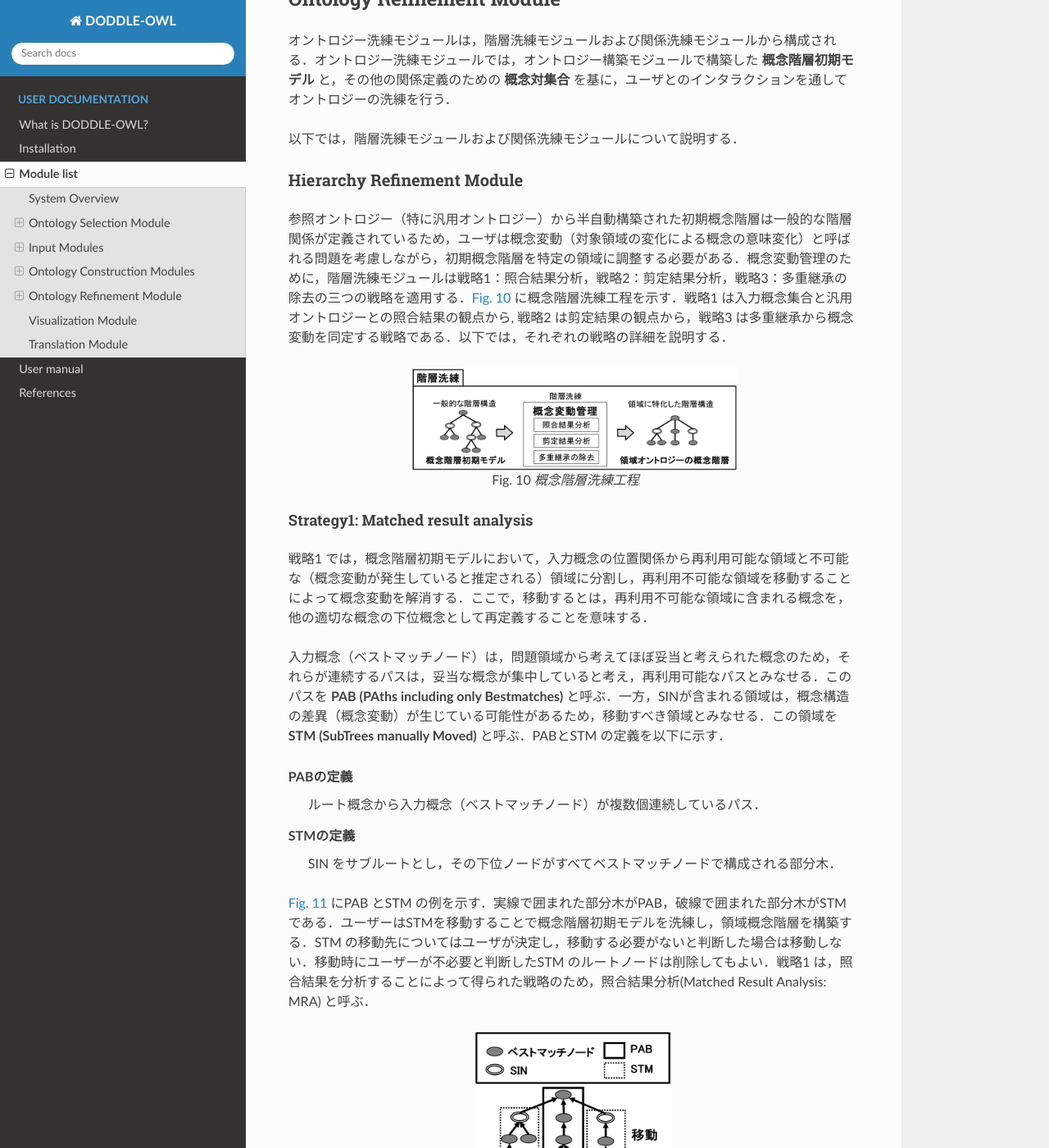
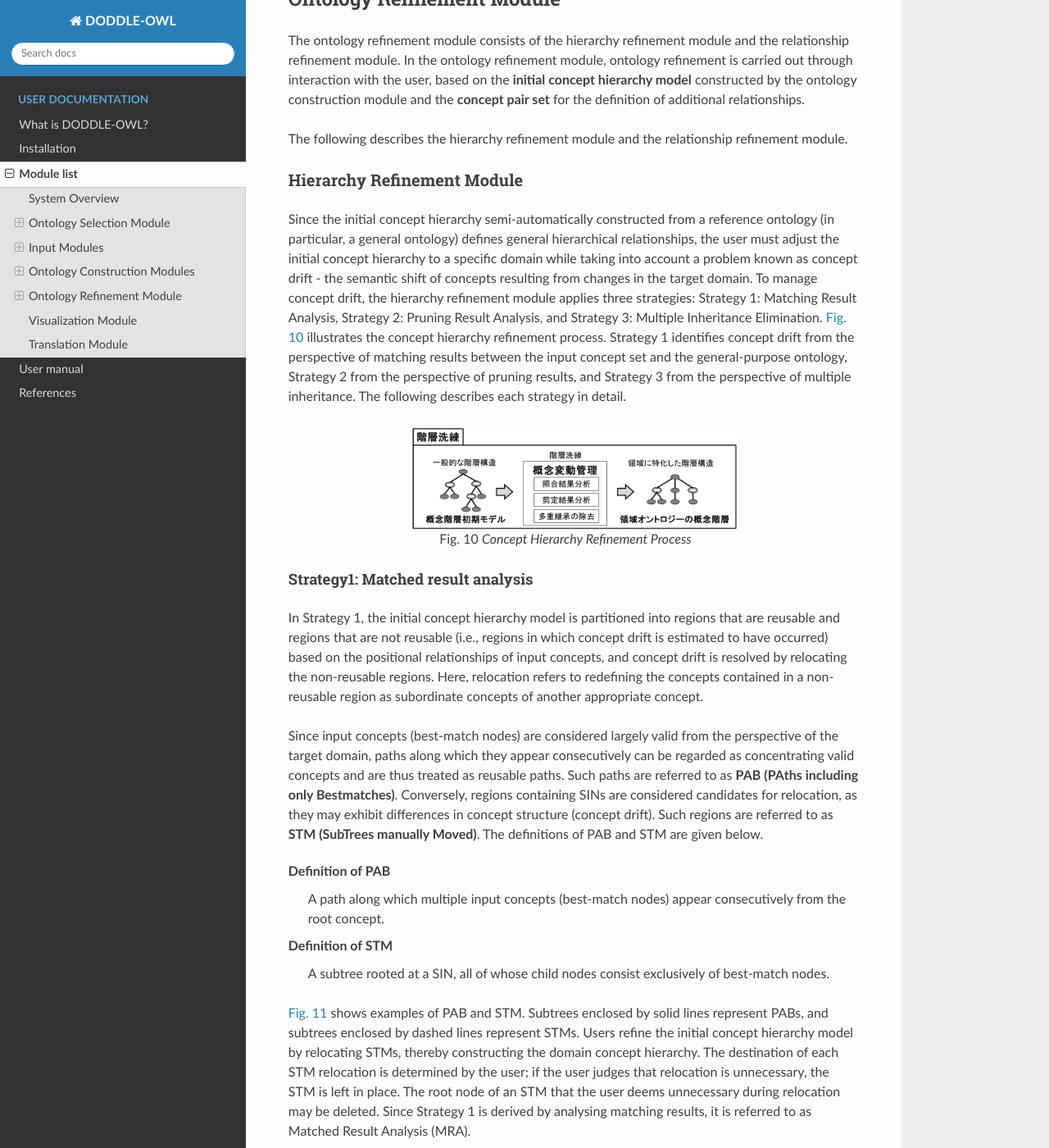
Before and after one commit to doddle-owl/doddle-owl-en-docs, a Sphinx documentation site: the page built from docs/source/modules.rst, in a window 1280 px wide and 1400 px high, scrolled down 21428 px. Shown: the whole window at 82% size. Built offline with Sphinx 7.4.7 and the Read the Docs theme 3.1.0, drawn with Linux system fonts in a browser that asks for light colours; some of the changed text lies outside the part shown.

Commit message:
update ontology refinement module

```diff
--- a/docs/source/modules.rst
+++ b/docs/source/modules.rst
@@ -426,36 +426,35 @@ In the ontology construction module, case 1 is addressed by substituting the val
 
 Ontology Refinement Module
 ================================
-オントロジー洗練モジュールは，階層洗練モジュールおよび関係洗練モジュールから構成される．オントロジー洗練モジュールでは，オントロジー構築モジュールで構築した **概念階層初期モデル** と，その他の関係定義のための **概念対集合** を基に，ユーザとのインタラクションを通してオントロジーの洗練を行う．
+The ontology refinement module consists of the hierarchy refinement module and the relationship refinement module. In the ontology refinement module, ontology refinement is carried out through interaction with the user, based on the **initial concept hierarchy model** constructed by the ontology construction module and the **concept pair set** for the definition of additional relationships.
 
-以下では，階層洗練モジュールおよび関係洗練モジュールについて説明する．
+The following describes the hierarchy refinement module and the relationship refinement module.
 
 Hierarchy Refinement Module
 -----------------------------------
-参照オントロジー（特に汎用オントロジー）から半自動構築された初期概念階層は一般的な階層関係が定義されているため，ユーザは概念変動（対象領域の変化による概念の意味変化）と呼ばれる問題を考慮しながら，初期概念階層を特定の領域に調整する必要がある．概念変動管理のために，階層洗練モジュールは戦略1：照合結果分析，戦略2：剪定結果分析，戦略3：多重継承の除去の三つの戦略を適用する．:numref:`process-tree-refinement` に概念階層洗練工程を示す．戦略1 は入力概念集合と汎用オントロジーとの照合結果の観点から, 戦略2 は剪定結果の観点から，戦略3 は多重継承から概念変動を同定する戦略である．以下では，それぞれの戦略の詳細を説明する．
-
+Since the initial concept hierarchy semi-automatically constructed from a reference ontology (in particular, a general ontology) defines general hierarchical relationships, the user must adjust the initial concept hierarchy to a specific domain while taking into account a problem known as concept drift - the semantic shift of concepts resulting from changes in the target domain. To manage concept drift, the hierarchy refinement module applies three strategies: Strategy 1: Matching Result Analysis, Strategy 2: Pruning Result Analysis, and Strategy 3: Multiple Inheritance Elimination. :numref:`process-tree-refinement` illustrates the concept hierarchy refinement process. Strategy 1 identifies concept drift from the perspective of matching results between the input concept set and the general-purpose ontology, Strategy 2 from the perspective of pruning results, and Strategy 3 from the perspective of multiple inheritance. The following describes each strategy in detail.
 
 .. _process-tree-refinement:
 .. figure:: figures/process_of_tree_refinement.png
    :scale: 80 %
-   :alt:  概念階層洗練工程
+   :alt:  Concept Hierarchy Refinement Process
    :align: center
 
-   概念階層洗練工程
+   Concept Hierarchy Refinement Process
 
 
 Strategy1: Matched result analysis
 ~~~~~~~~~~~~~~~~~~~~~~~~~~~~~~~~~~~~~~~
-戦略1 では，概念階層初期モデルにおいて，入力概念の位置関係から再利用可能な領域と不可能な（概念変動が発生していると推定される）領域に分割し，再利用不可能な領域を移動することによって概念変動を解消する．ここで，移動するとは，再利用不可能な領域に含まれる概念を，他の適切な概念の下位概念として再定義することを意味する．
+In Strategy 1, the initial concept hierarchy model is partitioned into regions that are reusable and regions that are not reusable (i.e., regions in which concept drift is estimated to have occurred) based on the positional relationships of input concepts, and concept drift is resolved by relocating the non-reusable regions. Here, relocation refers to redefining the concepts contained in a non-reusable region as subordinate concepts of another appropriate concept.
 
-入力概念（ベストマッチノード）は，問題領域から考えてほぼ妥当と考えられた概念のため，それらが連続するパスは，妥当な概念が集中していると考え，再利用可能なパスとみなせる．このパスを **PAB (PAths including only Bestmatches)** と呼ぶ．一方，SINが含まれる領域は，概念構造の差異（概念変動）が生じている可能性があるため，移動すべき領域とみなせる．この領域を **STM (SubTrees manually Moved)** と呼ぶ．PABとSTM の定義を以下に示す．
+Since input concepts (best-match nodes) are considered largely valid from the perspective of the target domain, paths along which they appear consecutively can be regarded as concentrating valid concepts and are thus treated as reusable paths. Such paths are referred to as **PAB (PAths including only Bestmatches)**. Conversely, regions containing SINs are considered candidates for relocation, as they may exhibit differences in concept structure (concept drift). Such regions are referred to as **STM (SubTrees manually Moved)**. The definitions of PAB and STM are given below.
 
-PABの定義
-    ルート概念から入力概念（ベストマッチノード）が複数個連続しているパス．
-STMの定義
-    SIN をサブルートとし，その下位ノードがすべてベストマッチノードで構成される部分木．
+Definition of PAB
+    A path along which multiple input concepts (best-match nodes) appear consecutively from the root concept.
+Definition of STM
+    A subtree rooted at a SIN, all of whose child nodes consist exclusively of best-match nodes.
 
-:numref:`matched-result-analysis` にPAB とSTM の例を示す．実線で囲まれた部分木がPAB，破線で囲まれた部分木がSTMである．ユーザーはSTMを移動することで概念階層初期モデルを洗練し，領域概念階層を構築する．STM の移動先についてはユーザが決定し，移動する必要がないと判断した場合は移動しない．移動時にユーザーが不必要と判断したSTM のルートノードは削除してもよい．戦略1 は，照合結果を分析することによって得られた戦略のため，照合結果分析(Matched Result Analysis: MRA) と呼ぶ．
+:numref:`matched-result-analysis` shows examples of PAB and STM. Subtrees enclosed by solid lines represent PABs, and subtrees enclosed by dashed lines represent STMs. Users refine the initial concept hierarchy model by relocating STMs, thereby constructing the domain concept hierarchy. The destination of each STM relocation is determined by the user; if the user judges that relocation is unnecessary, the STM is left in place. The root node of an STM that the user deems unnecessary during relocation may be deleted. Since Strategy 1 is derived by analysing matching results, it is referred to as Matched Result Analysis (MRA).
 
 .. _matched-result-analysis:
 .. figure:: figures/matched_result_analysis.png
@@ -468,11 +467,11 @@ STMの定義
 
 Strategy2: Trimmed result analysis
 ~~~~~~~~~~~~~~~~~~~~~~~~~~~~~~~~~~~~~~~~~~~~~
-戦略2 では，概念階層初期モデルにおいて，同じ親ノード（上位概念）を持つ兄弟ノード間で，剪定において取り除かれた中間概念数の差が大きい場合，その階層関係を再構成するよう示唆する．
+In Strategy 2, when there is a large discrepancy in the number of intermediate concepts removed during pruning between sibling nodes sharing the same parent node (superordinate concept) in the initial concept hierarchy model, the strategy suggests that the hierarchical relationships be restructured.
 
-剪定工程で，削除された中間概念とそれにつながるベストマッチノード以外の概念を含む領域が全て削除されることは，参照オントロジーによる概念の分化の方法が問題領域の概念の分化の方法と異なっていることを示しているといえる．そのような部分木に対して分化の再構成をユーザに促す．剪定の際の削除数の差が概念階層初期モデルのルート概念から末端概念までの距離の1/3 以上であった親子ノードに対し，再構成をユーザに示唆する．ルート概念から末端概念までの剪定の際の削除数は，ユーザによって任意に設定することもできる．戦略2 は関連情報の剪定結果の分析によって行なわれる戦略のため， **剪定結果分析(Trimmed Result Analysis: TRA)**  と呼ぶ．
+When all regions containing intermediate concepts deleted during the pruning process — along with concepts other than best-match nodes connected to them — are removed, this indicates that the method of concept differentiation in the reference ontology differs from that of the target domain. Users are prompted to restructure the differentiation of such subtrees. Restructuring is suggested to the user for parent-child node pairs in which the discrepancy in the number of deletions during pruning is at least one-third of the distance from the root concept to the terminal concepts in the initial concept hierarchy model. The number of deletions during pruning from the root concept to the terminal concepts can also be set arbitrarily by the user. Since Strategy 2 is carried out through analysis of pruning results of related information, it is referred to as **Trimmed Result Analysis (TRA)**.
 
-剪定結果分析の適用例を:numref:`trimmed-result-analysis` に示す．:numref:`trimmed-result-analysis` のベストマッチモデルを剪定した結果，概念Aと概念D間の領域が全て削除された．このような変化は概念Aの分類属性が，対象となる問題領域では異なった形で分化に利用されている可能性があることを意味し，ここに概念変動が発生していることが考えられる．この例では，対象となる問題領域では，概念Dは概念A の下位概念ではなく，概念C の下位概念として概念階層を再構成している．
+An example application of Trimmed Result Analysis is shown in :numref:`trimmed-result-analysis`. As a result of pruning the best-match model in :numref:`trimmed-result-analysis`, the entire region between concept A and concept D was removed. Such a change indicates that the classificatory attributes of concept A may be utilised for differentiation in a different form in the target domain, suggesting that concept drift has occurred at this point. In this example, in the target domain, concept D is restructured in the concept hierarchy not as a subordinate concept of concept A, but as a subordinate concept of concept C.
 
 .. _trimmed-result-analysis:
 .. figure:: figures/trimmed_result_analysis.png
@@ -485,10 +484,9 @@ Strategy2: Trimmed result analysis
 
 Strategy3: Removing multiple inheritance
 ~~~~~~~~~~~~~~~~~~~~~~~~~~~~~~~~~~~~~~~~~~~~~~~~~
-WordNet やEDR 電子化辞書などの汎用オントロジーは，網羅的に階層関係を定義するために，多重継承を多用している．汎用オントロジーにおける多重継承関係は，様々なコンテキストを考慮して定義されている．そのため，大部分の継承関係は特定の領域においては不要な継承関係となる．階層洗練モジュールでは，多重継承している概念の一覧を提示し，どの概念を上位概念として持つかをユーザに提示することにより，多重継承の除去を容易に行うことができる．
+General ontologies such as WordNet and the EDR Electronic Dictionary make extensive use of multiple inheritance in order to define hierarchical relationships exhaustively. Multiple inheritance relationships in general-purpose ontologies are defined with various contexts taken into consideration. Consequently, the majority of inheritance relationships become unnecessary in any specific domain. The hierarchy refinement module facilitates the elimination of multiple inheritance by presenting the user with a list of concepts with multiple inheritance and indicating which concepts are held as superordinate concepts.
 
-:numref:`remove-multiple-inheritance` に多重継承の除去の例を示す． :numref:`remove-multiple-inheritance` では，汎用オントロジー中で概念Dは概念A，概念B，概念C の3 つの概念を上位概念として多重継承している．ここでは，概念A と概念C は上位概念として不要であるとみなし，ユーザが継承関係を除去している．
-
+An example of multiple inheritance elimination is shown in :numref:`remove-multiple-inheritance`. In :numref:`remove-multiple-inheritance`, concept D inherits multiply from three concepts in the general ontology — concept A, concept B, and concept C — as its superordinate concepts. Here, concept A and concept C are deemed unnecessary as superordinate concepts, and the user removes the corresponding inheritance relationships.
 
 .. _remove-multiple-inheritance:
 .. figure:: figures/remove_multiple_inheritance.png
@@ -500,8 +498,7 @@ WordNet やEDR 電子化辞書などの汎用オントロジーは，網羅的
 
 Relationship Refinement Module
 -------------------------------------
-関係洗練モジュールでは，関係構築モジュールでWordSpace および相関ルールにより獲得した概念対集合から，ユーザが概念間関係を定義するのを支援する．関係洗練モジュールでは，WordSpace と相関ルールにおけるパラメータの調節や，結果の合成，正解または不要概念対の選択，概念対間の関係の定義を行うことができる．
-
+The relationship refinement module supports the user in defining relationships between concepts from the concept pair sets extracted by the relationship construction module via WordSpace and association rules. The relationship refinement module enables adjustment of parameters for WordSpace and association rules, merging of results, selection of correct or unnecessary concept pairs, and definition of relationships between concept pairs.
 
 Visualization Module
 ==========================
```
